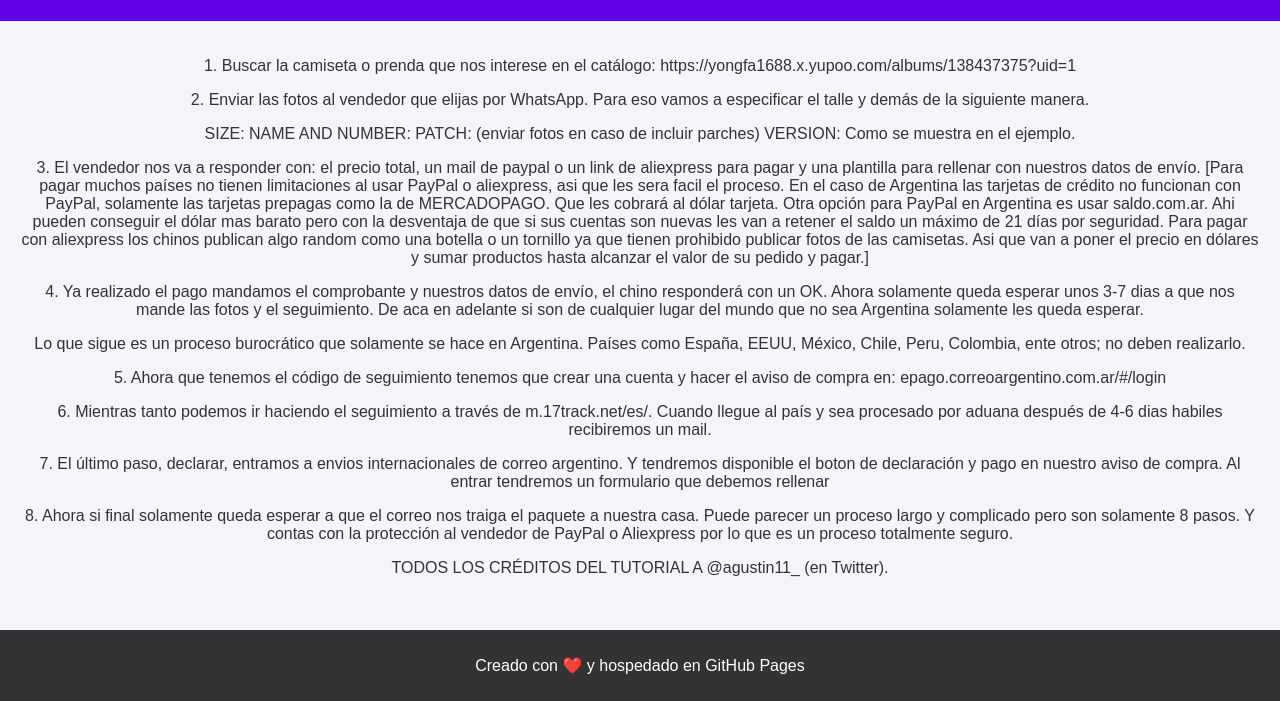
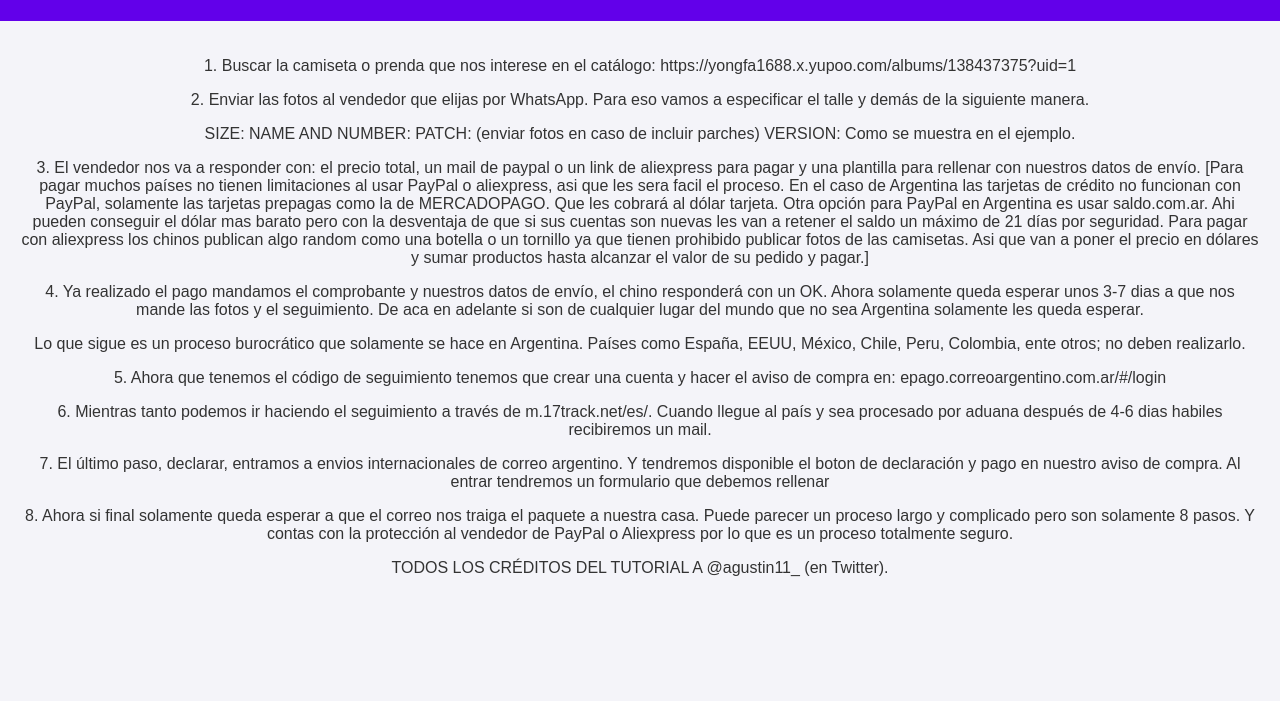
Before and after one commit to preguntasfrecuentes/.ch, a plain HTML site: page index.html in a window 1280 px wide. Shown: the part 99-800 px from the top of the page. Drawn offline with Linux system fonts and the light colour scheme.

Commit message:
Update index.html

```diff
--- a/index.html
+++ b/index.html
@@ -75,8 +75,5 @@ epago.correoargentino.com.ar/#/login </p>
 
 </p>TODOS LOS CRÉDITOS DEL TUTORIAL A @agustin11_ (en Twitter).</p>
     </main>
-    <footer>
-        <p>Creado con ❤️ y hospedado en GitHub Pages</p>
-    </footer>
 </body>
 </html>
```
